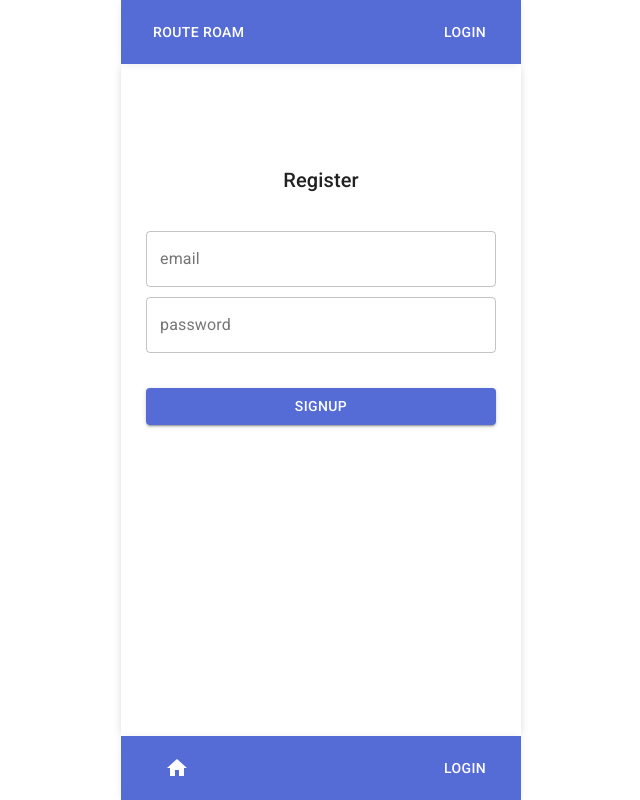
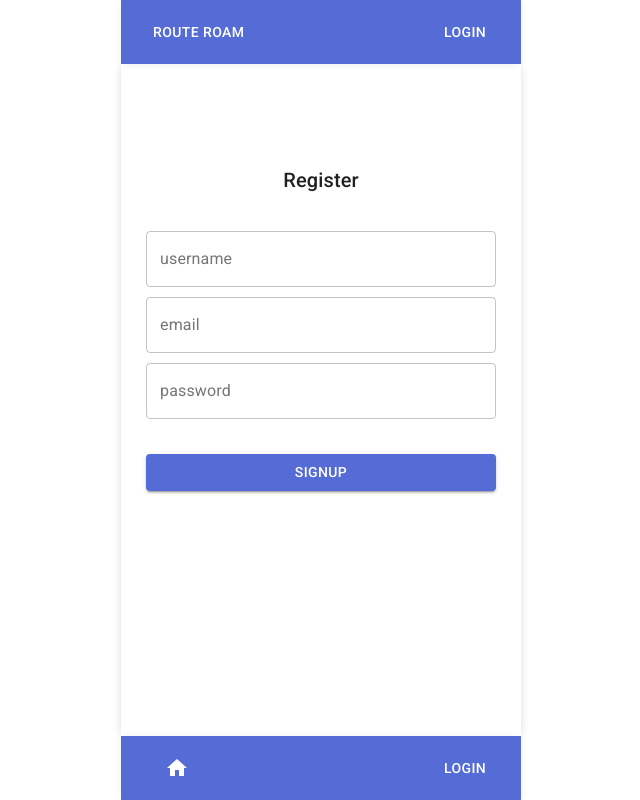
Before and after one commit to phpunch/route-roam-web, a Next.js app: page /register in a window 1280 px wide. Shown: the whole page, without its empty margins (319-959 px from the left). Built offline with nearby package versions, Linux system fonts and the light colour scheme.

Commit message:
Use diagram context

```diff
--- a/pages/_app.js
+++ b/pages/_app.js
@@ -10,6 +10,7 @@ import TopBar from '../src/components/TopBar';
 import BottomBar from '../src/components/BottomBar';
 import { StylesProvider } from '@material-ui/core/styles';
 import { UserProvider } from '../src/contexts/UserContext';
+import { DialogProvider } from '../src/contexts/DialogContext';
 
 const Window = styled.div`
   width: 50vh;
@@ -54,8 +55,15 @@ export default function MyApp(props) {
         {/* CssBaseline kickstart an elegant, consistent, and simple baseline to build upon. */}
         <CssBaseline />
         <StylesProvider injectFirst>
+          <DialogProvider>
             <UserProvider>
-            <div style={{display: 'flex', flexDirection: 'column', justifyContent: 'center'}}>
+              <div
+                style={{
+                  display: 'flex',
+                  flexDirection: 'column',
+                  justifyContent: 'center',
+                }}
+              >
                 <TopBar />
                 <Window>
                   <Component {...pageProps} />
@@ -63,6 +71,7 @@ export default function MyApp(props) {
                 <BottomBar />
               </div>
             </UserProvider>
+          </DialogProvider>
         </StylesProvider>
       </ThemeProvider>
     </React.Fragment>
--- a/pages/register.tsx
+++ b/pages/register.tsx
@@ -1,10 +1,12 @@
-import React from 'react';
+import React, { useContext } from 'react';
 
 import styled from '@emotion/styled';
 import TextField from '@material-ui/core/TextField';
 import { Button, Typography } from '@material-ui/core';
 import { useState } from 'react';
 import AuthService from '../src/services/auth.service';
+import {useRouter} from 'next/router'
+import { DialogContext } from '../src/contexts/DialogContext';
 
 const Form = styled.form`
   margin-top: 75px;
@@ -47,6 +49,9 @@ const FailedMessageBox = styled.div`
 `
 
 export default function Login() {
+  const router = useRouter()
+  const {open, setOpen} = useContext(DialogContext)
+  const [username, setUsername] = useState<string>('');
   const [email, setEmail] = useState<string>('');
   const [password, setPassword] = useState<string>('');
   const [message, setMessage] = useState<string | null>(null);
@@ -58,6 +63,7 @@ export default function Login() {
       console.log(res);
       setMessage(res.data.message)
       setSuccess(true)
+      setOpen(true)
     } catch (e) {
       console.log(e);
       setMessage(e.response.data.message)
@@ -75,11 +81,19 @@ export default function Login() {
   }
 
   return (
-    <p>
+    <>
       <Form noValidate autoComplete="off">
         <Text variant="h6" align="center">
           Register
         </Text>
+        <TextInput
+          id="filled-basic"
+          label="username"
+          variant="outlined"
+          fullWidth
+          value={username}
+          onChange={(e) => setUsername(e.target.value)}
+        />
         <TextInput
           id="filled-basic"
           label="email"
@@ -107,6 +121,6 @@ export default function Login() {
         </SubmitButton>
         {messageBox}
       </Form>
-    </p>
+    </>
   );
 }
--- a/src/components/HomePage.tsx
+++ b/src/components/HomePage.tsx
@@ -1,5 +1,5 @@
 import React from "react"
-import Home from "../../pages"
+import Home from "../../pages/index_2"
 import Gallery from "./Gallery"
 
 const HomePage = () => {
--- /dev/null
+++ b/src/contexts/DialogContext.tsx
@@ -0,0 +1,20 @@
+import { Dialog, Modal } from "@material-ui/core";
+import React, { createContext, useState } from "react";
+
+export const DialogContext = createContext({
+  open: false,
+  setOpen: (open) => {}
+})
+
+export const DialogProvider = ({ children }) => {
+  const [open, setOpen] = useState<boolean>(false)
+  return <DialogContext.Provider value={{ open, setOpen }}>
+    {children}
+    <Dialog
+      open={open}
+      onClose={setOpen}
+    >
+      Hey
+    </Dialog>
+  </DialogContext.Provider>
+}
```
Lines whose indentation alone changed are shown as unchanged.
